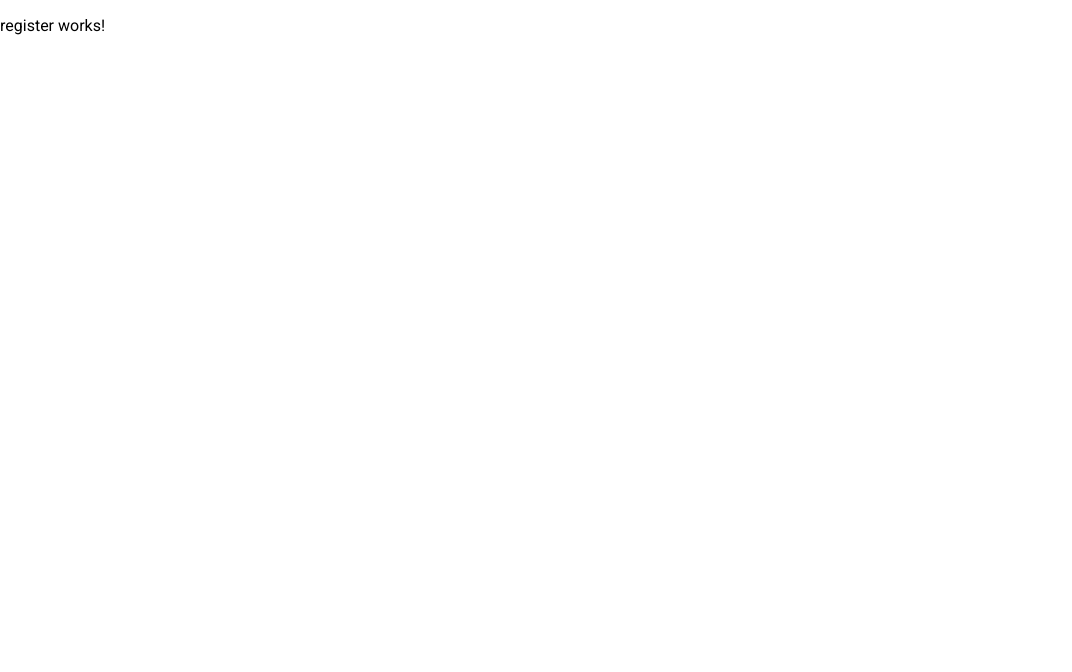
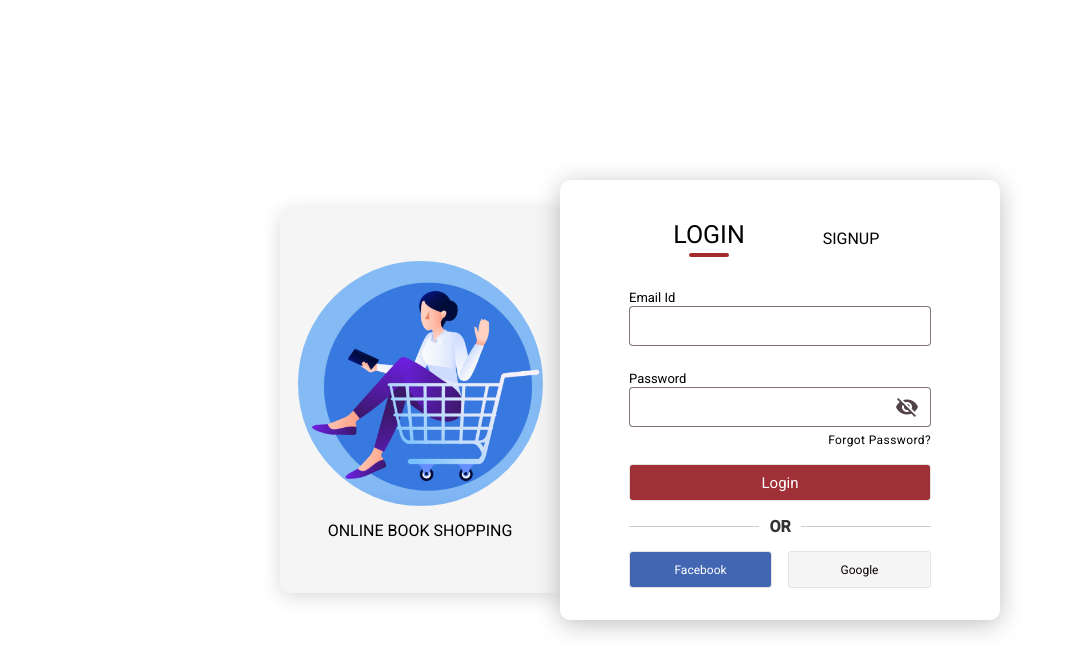
Before and after one commit to varunriyer/BookStore, an Angular app: page /login in a window 1280 px wide. Shown: the top 672 px of the page, without its empty margins (0-1072 px from the left). Built offline with nearby package versions, Linux system fonts and the light colour scheme.

Commit message:
[Varun] feat: Implement register component with login/signup functionality and styles

```diff
--- a/src/app/pages/register/register.component.css
+++ b/src/app/pages/register/register.component.css
@@ -0,0 +1,192 @@
+.login-wrapper {
+  height: 100vh;
+  display: flex;
+  justify-content: center;
+  align-items: center;
+}
+
+.register-container {
+  position: relative;
+  display: flex;
+  width: 720px;
+  height: 385px; /* base height for left panel */
+}
+
+/* Left fixed panel */
+.left-panel {
+  display: flex;
+  flex-direction: column;
+  align-items: center;
+  justify-content: center;
+  width: 280px;
+  height: 100%;
+  background-color: #f5f5f5;
+  border-radius: 10px 0 0 10px;
+  box-shadow: 0 4px 20px rgba(0, 0, 0, 0.15);
+  z-index: 1;
+}
+
+/* Right panel overlapping top & bottom */
+.right-panel {
+  position: absolute;
+  top: -19px;
+  bottom: -19px;
+  right: 0;
+  width: 440px;
+  z-index: 2;
+  display: flex;
+  justify-content: center;
+  align-items: center;
+}
+
+.register-card {
+  width: 100%;
+  height: auto;
+  border-radius: 10px;
+  box-shadow: 0 4px 25px rgba(0, 0, 0, 0.25);
+  display: flex;
+  flex-direction: column;
+  justify-content: flex-start;
+  padding: 24px 69px 32px 69px;
+  box-sizing: border-box;
+}
+
+.logo {
+  top: 237px;
+  left: 373px;
+  width: 245px;
+  height: 245px;
+  border-radius: 50%;
+}
+
+.left-panel-text {
+  font: normal normal medium 18px/24px Roboto, sans-serif;
+  text-align: left;
+  padding-top: 15px;
+}
+
+.tab-buttons {
+  display: flex;
+  flex-direction: row;
+  gap: 2rem;
+  margin-top: 15px;
+  margin-bottom: 10px;
+  margin-left: 25px;
+  margin-right: 25px;
+}
+.login-button,
+.signup-button {
+  flex: 1;
+  border: none;
+  font: normal normal medium Roboto;
+  cursor: pointer;
+  background-color: inherit;
+}
+
+button.active {
+  color: #000;
+  position: relative;
+  font-size: 25px;
+}
+
+button.active::after {
+  content: "";
+  display: block;
+  width: 40px;
+  height: 4px;
+  background-color: #a42b2b;
+  border-radius: 4px;
+  margin: 4px auto 0;
+  font-size: 25px;
+}
+
+mat-form-field {
+  width: 100%;
+  gap: 0.1rem;
+}
+
+label {
+  font: normal normal normal 13px Roboto;
+}
+
+::ng-deep .mat-mdc-form-field-hint-wrapper {
+  padding: 0 !important; /* Have to add this to remove the default padding */
+}
+
+.red-login {
+  top: 398px;
+  left: 727px;
+  height: 37px;
+  width: 100%;
+  margin-top: 1rem;
+  margin-bottom: 1rem;
+  background: #a03037 0% 0% no-repeat padding-box;
+  border-radius: 3px;
+  border: 1px solid #e4e4e4;
+  opacity: 1;
+  font: normal normal normal 15px/20px Roboto;
+  letter-spacing: 0px;
+  color: #ffffff;
+  opacity: 1;
+  cursor: pointer;
+}
+
+.or-divider {
+  display: flex;
+  align-items: center;
+  gap: 10px; /* spacing between line and text */
+}
+
+.or-divider .line {
+  flex: 1;
+  height: 1px;
+  background-color: #ccc;
+}
+
+.or-divider span {
+  font-weight: 600;
+  color: #333;
+}
+
+.social-buttons {
+  display: flex;
+  flex-direction: row;
+  gap: 1rem;
+  margin-top: 15px;
+}
+
+.facebook,
+.google {
+  flex: 1;
+  top: 507px;
+  left: 727px;
+  width: 126px;
+  height: 37px;
+  cursor: pointer;
+}
+
+.facebook {
+  background: #4266b2 0% 0% no-repeat padding-box;
+  border-radius: 3px;
+  opacity: 1;
+  font: normal normal normal 12px/16px Roboto;
+  letter-spacing: 0px;
+  color: #ffffff;
+  border: 1px solid #e4e4e4;
+  opacity: 1;
+}
+
+.google {
+  background: #f5f5f5 0% 0% no-repeat padding-box;
+  border: 1px solid #e4e4e4;
+  border-radius: 3px;
+  opacity: 1;
+  font: normal normal normal 12px/16px Roboto;
+  letter-spacing: 0px;
+  color: #0a0102;
+  opacity: 1;
+}
+::ng-deep .mat-mdc-form-field-infix {
+  padding: 6px 0px !important;
+  min-height: 40px !important;
+}
--- a/src/app/pages/register/register.component.html
+++ b/src/app/pages/register/register.component.html
@@ -1 +1,70 @@
-<p>register works!</p>
+<div class="login-wrapper">
+  <div class="register-container">
+    <div class="left-panel">
+      <img class="logo" src="Register-Logo.png" alt="Register Logo" />
+      <span class="left-panel-text">ONLINE BOOK SHOPPING</span>
+    </div>
+    <div class="right-panel">
+      <mat-card class="register-card">
+        <div class="tab-buttons">
+          <button
+            [ngClass]="{ active: selectedTab === 'login' }"
+            (click)="selectedTab = 'login'"
+            class="login-button"
+          >
+            LOGIN
+          </button>
+          <button
+            [ngClass]="{ active: selectedTab === 'signup' }"
+            (click)="selectedTab = 'signup'"
+            class="signup-button"
+          >
+            SIGNUP
+          </button>
+        </div>
+
+        <!-- LOGIN SECTION  -->
+        <div *ngIf="isLogin">
+          <br /><label for="Email">Email Id</label><br />
+          <mat-form-field appearance="outline">
+            <input
+              matInput
+              placeholder=" "
+              id="email"
+              formControlName="email"
+              type="email"
+            />
+          </mat-form-field>
+          <br /><label for="Password">Password</label><br />
+          <mat-form-field appearance="outline">
+            <input
+              matInput
+              placeholder=" "
+              id="password"
+              formControlName="password"
+              [type]="showPassword ? 'text' : 'password'"
+            />
+            <mat-icon
+              (click)="showPassword = !showPassword"
+              style="cursor: pointer"
+              matSuffix
+            >
+              {{ showPassword ? "visibility" : "visibility_off" }}</mat-icon
+            >
+            <mat-hint align="end">Forgot Password?</mat-hint>
+          </mat-form-field>
+          <button class="red-login">Login</button>
+          <div class="or-divider">
+            <div class="line"></div>
+            <span>OR</span>
+            <div class="line"></div>
+          </div>
+          <div class="social-buttons">
+            <button class="facebook">Facebook</button>
+            <button class="google">Google</button>
+          </div>
+        </div>
+      </mat-card>
+    </div>
+  </div>
+</div>
--- a/src/app/pages/register/register.component.ts
+++ b/src/app/pages/register/register.component.ts
@@ -1,11 +1,27 @@
+import { CommonModule } from '@angular/common';
 import { Component } from '@angular/core';
-
+import { MatButtonModule } from '@angular/material/button';
+import { MatCardModule } from '@angular/material/card';
+import { MatTabsModule } from '@angular/material/tabs';
+import { MatFormFieldModule } from '@angular/material/form-field';
+import { MatInputModule } from '@angular/material/input';
+import { MatIconModule } from '@angular/material/icon';
 @Component({
   selector: 'app-register',
-  imports: [],
+  imports: [
+    MatCardModule,
+    MatButtonModule,
+    MatTabsModule,
+    CommonModule,
+    MatFormFieldModule,
+    MatInputModule,
+    MatIconModule,
+  ],
   templateUrl: './register.component.html',
-  styleUrl: './register.component.css'
+  styleUrl: './register.component.css',
 })
 export class RegisterComponent {
-
+  selectedTab: 'login' | 'signup' = 'login';
+  isLogin: boolean = true;
+  showPassword = false;
 }
```
